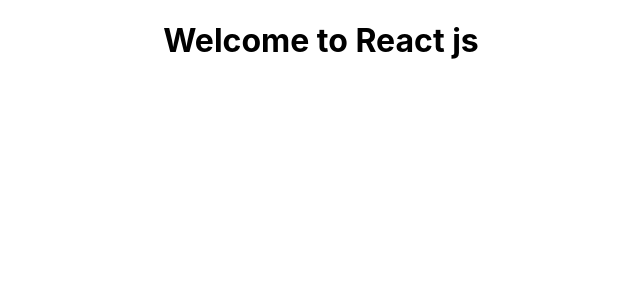
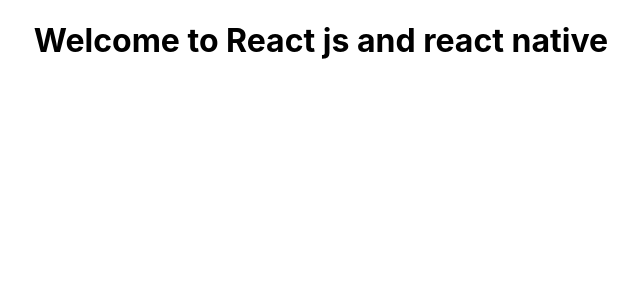
Before and after one commit to AK2023AK/tempproject, a React (Create React App) app in the folder myapp/: page / in a window 1280 px wide. Shown: the top 300 px of the page, without its empty margins (319-959 px from the left). Built offline with nearby package versions, Linux system fonts and the light colour scheme.

Commit message:
Updated My Code

```diff
--- a/myapp/src/App.js
+++ b/myapp/src/App.js
@@ -3,7 +3,7 @@
 function App() {
   return (
     <div className="App">
-     <h1>Welcome to React js</h1>
+     <h1>Welcome to React js and react native</h1>
     </div>
   );
 }
```
